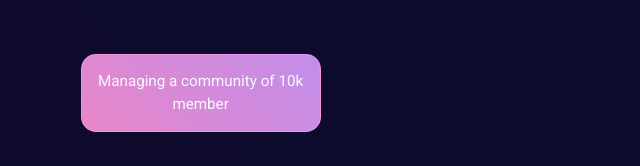
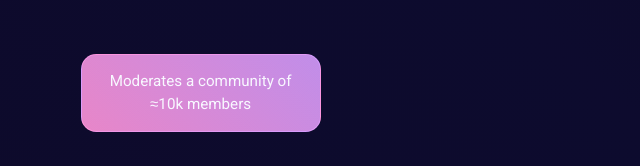
Before and after one commit to heyimrein/personal-site, a React (Vite) app: page / in a window 1280 px wide. Shown: the part 1475-1641 px from the top of the page, without its empty margins (319-959 px from the left). Built offline with nearby package versions, Linux system fonts and the light colour scheme; a web font is replaced by a local one.

Commit message:
Reformat site to focus on frontend positions

```diff
--- a/src/components/App.tsx
+++ b/src/components/App.tsx
@@ -12,7 +12,9 @@ export default function App() {
         <div id="card-container">
           <DescriptionCard>He/him, 20 Years Old</DescriptionCard>
           <DescriptionCard>5+ years of Software Dev Experience</DescriptionCard>
-          <DescriptionCard>Managing a community of 10k member</DescriptionCard>
+          <DescriptionCard>
+            Moderates a community of ≈10k members
+          </DescriptionCard>
           <DescriptionCard>
             3 years of on/off freelance frontend development
           </DescriptionCard>
--- a/src/components/IntroHeader.tsx
+++ b/src/components/IntroHeader.tsx
@@ -38,7 +38,7 @@ export default function IntroHeader() {
         I'm a
       </motion.span>
       <IntroSlideInText id="gradient-head" delay={0.25} scrollOffset={0}>
-        Fullstack Developer
+        Frontend Developer
       </IntroSlideInText>
       <IntroSlideInText id="head" delay={0.5} scrollOffset={0}>
         from
```
